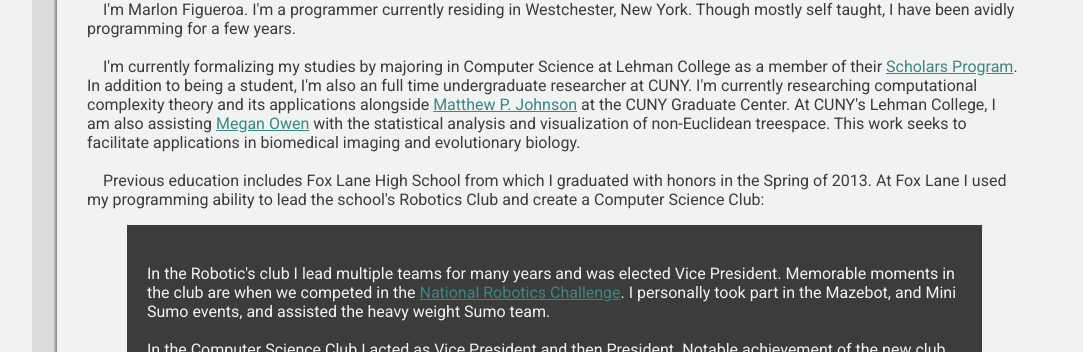
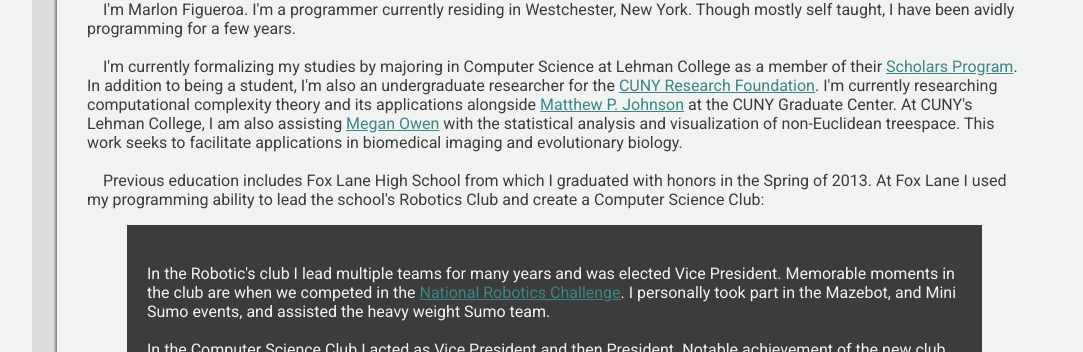
Before and after one commit to mrznyper/stockcookie, a plain HTML site: page about.html in a window 1280 px wide. Shown: the part 448-800 px from the top of the page, without its empty margins (98-1181 px from the left). Drawn offline with Linux system fonts and the light colour scheme.

Commit message:
LSP Clarification
Text Change

```diff
--- a/about.html
+++ b/about.html
@@ -41,9 +41,6 @@
 		-->
       </nav>
     <div style="clear:both;"></div>
-
-
-
       <div class="post">
       <p>
         <h1>Student | Programmer | Researcher</h1>
@@ -51,7 +48,7 @@
         <br>
         <br>
         &emsp;I'm currently formalizing my studies by majoring in Computer Science at Lehman College as a member of their <a target="_blank" href="http://www.lehman.edu/undergraduate-bulletin/thelehmanscholarsprogram_0.htm">Scholars Program</a>.
-				In addition to being a student, I'm also an full time undergraduate researcher at CUNY. I'm currently researching computational complexity theory and its applications alongside <a target="_blank" href="http://comet.lehman.cuny.edu/mjohnson/">Matthew P. Johnson</a> at the CUNY Graduate Center.
+				In addition to being a student, I'm also an undergraduate researcher for the <a href="https://www.rfcuny.org/RFWebsite/">CUNY Research Foundation</a>. I'm currently researching computational complexity theory and its applications alongside <a target="_blank" href="http://comet.lehman.cuny.edu/mjohnson/">Matthew P. Johnson</a> at the CUNY Graduate Center.
 				At CUNY's Lehman College, I am also assisting <a target="_blank" href="http://comet.lehman.cuny.edu/owen/">Megan Owen</a> with the statistical analysis and visualization of non-Euclidean treespace. This work seeks to facilitate applications in biomedical imaging and evolutionary biology.
 		<br>
         <br>
```
Also changed, not shown: index.html (+1 -1 lines).
